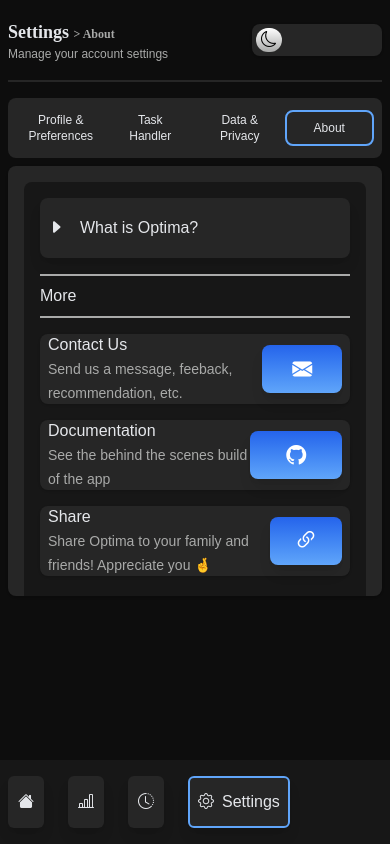
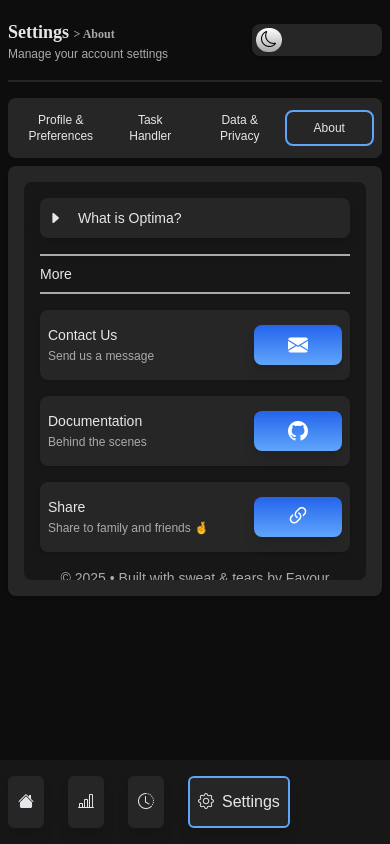
Before and after one commit to theinternetfae/Optima-V.2, a React (Vite) app: page /settings/about in a window 390 px wide. Built offline with nearby package versions, Linux system fonts and the light colour scheme; no server answers.

Commit message:
Media query: Settings (About)

```diff
--- a/src/index.css
+++ b/src/index.css
@@ -1104,13 +1104,15 @@ input[type="number"]::-webkit-outer-spin-button {
             /*About*/
 
             .about-background {
-                @apply h-[500px] bg-surfaceone relative rounded-lg p-2 overflow-y-auto no-scrollbar flex flex-col;
+                @apply h-full bg-surfaceone text-sm relative rounded-lg p-2 overflow-y-auto no-scrollbar flex flex-col
+                lg:h-[500px] lg:text-base;
 
                 .dropdown {
                     @apply flex flex-col z-10;
 
                     .toggle-dropdown {
-                        @apply p-2 m-2 rounded-lg items-center h-15 flex gap-4 cursor-pointer bg-surfacetwo shadow-lg
+                        @apply p-2 m-2 rounded-lg items-center h-10 flex gap-4 cursor-pointer bg-surfacetwo shadow-lg
+                        lg:h-15;
                     }
 
                     .drop {
@@ -1120,7 +1122,7 @@ input[type="number"]::-webkit-outer-spin-button {
                 }
 
                 .controls {
-                    @apply h-[250px] p-2 rounded-lg flex flex-col gap-4 z-10;
+                    @apply p-2 rounded-lg flex flex-col gap-4 z-10;
 
                     h2 {
                         @apply border-y border-y-2 border-y-grey py-2;
@@ -1130,11 +1132,13 @@ input[type="number"]::-webkit-outer-spin-button {
                         @apply h-[70px] bg-surfacetwo rounded-lg shadow flex justify-between items-center p-2;
 
                         span {
-                            @apply text-grey text-sm
+                            @apply text-grey text-xs
+                            lg:text-sm;
                         }
 
                         .btn-icon {
-                            @apply w-30 h-12 rounded-lg bg-gradient-to-b from-accentsecondary to-accentprimary text-white shadow-lg active:scale-90 cursor-pointer flex justify-center items-center text-xl;
+                            @apply w-[30%] h-10 rounded-lg bg-gradient-to-b from-accentsecondary to-accentprimary text-white shadow-lg active:scale-90 cursor-pointer flex justify-center items-center text-xl
+                            lg:w-30 lg:h-12;
 
                             .bi {
                                 @apply text-2xl;
@@ -1142,10 +1146,9 @@ input[type="number"]::-webkit-outer-spin-button {
                         }
                     }
 
-                }
-
-                .version-info {
-                    @apply h-[60px] absolute h-full w-full items-end top-0 z-0 flex items-center justify-center text-grey;
+                    .version-info {
+                       @apply text-center text-grey;
+                    }
                 }
 
             }
--- a/src/settingsComponents/About.jsx
+++ b/src/settingsComponents/About.jsx
@@ -41,7 +41,7 @@ function About() {
 
                         <div>
                             <p>Contact Us</p>
-                            <span>Send us a message, feeback, recommendation, etc.</span>
+                            <span>Send us a message</span>
                         </div>
                         <button
                             className="bi bi-envelope-fill btn-icon"
@@ -53,7 +53,7 @@ function About() {
                     <div className="controller-about">
                         <div>
                             <p>Documentation</p>
-                            <span>See the behind the scenes build of the app</span>
+                            <span>Behind the scenes</span>
                         </div>
                         <a
                             href="https://github.com/theinternetfae/Optima-V.2"
@@ -67,7 +67,7 @@ function About() {
                     <div className="controller-about">
                         <div>
                             <p>Share</p>
-                            <span>Share Optima to your family and friends! Appreciate you 🤞</span>
+                            <span>Share to family and friends 🤞</span>
                         </div>
 
                         <button onClick={handleCopyLink} className="btn-icon">
@@ -75,11 +75,8 @@ function About() {
                         </button>
 
                     </div>
-                </section>
 
-
-                <section className="version-info">
-                    <p>© 2025 • Built with sweat & tears by Favour Egwele — v1.0</p>
+                    <p className="version-info">© 2025 • Built with sweat & tears by Favour Egwele — v1.0</p>
                 </section>
 
             </div>
```
